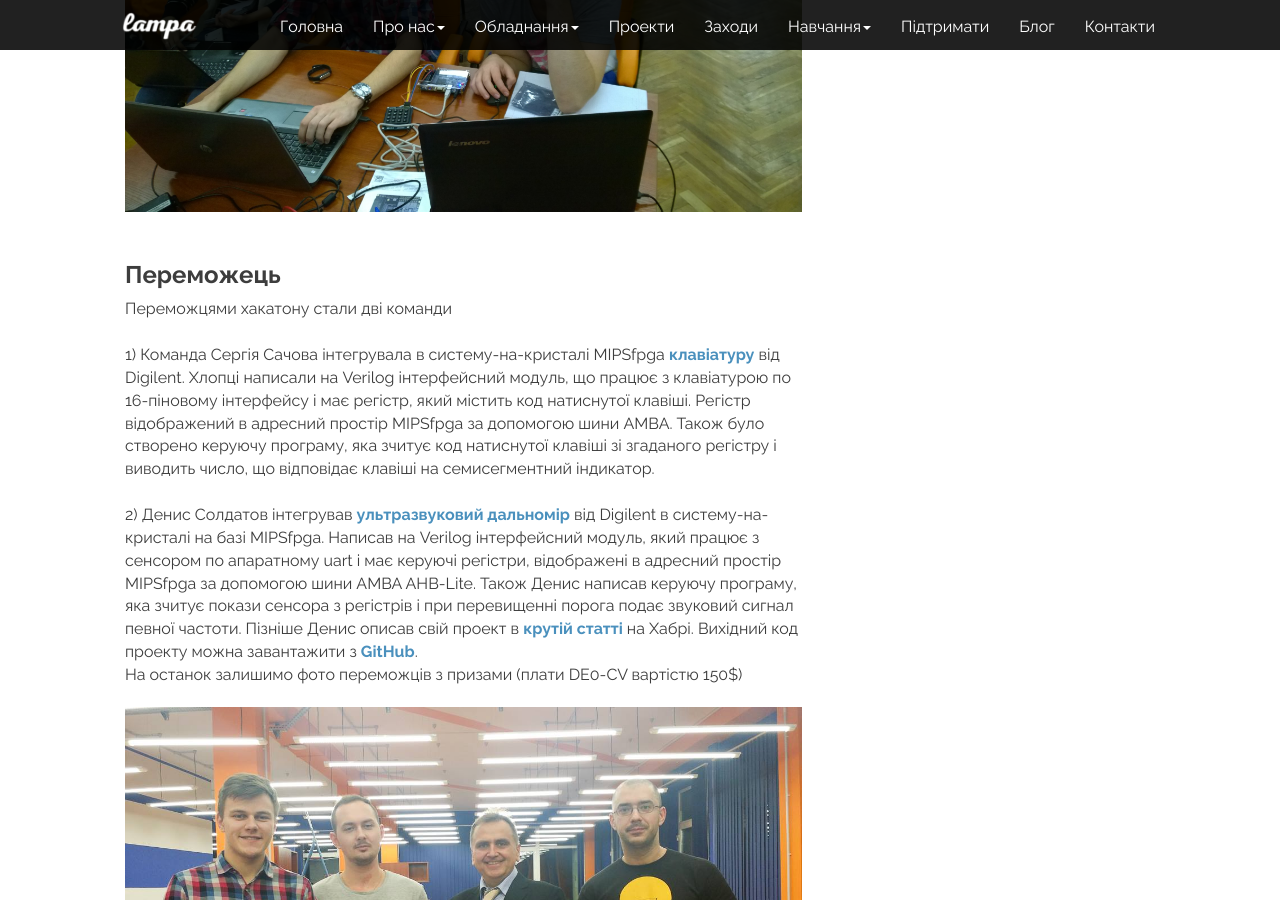
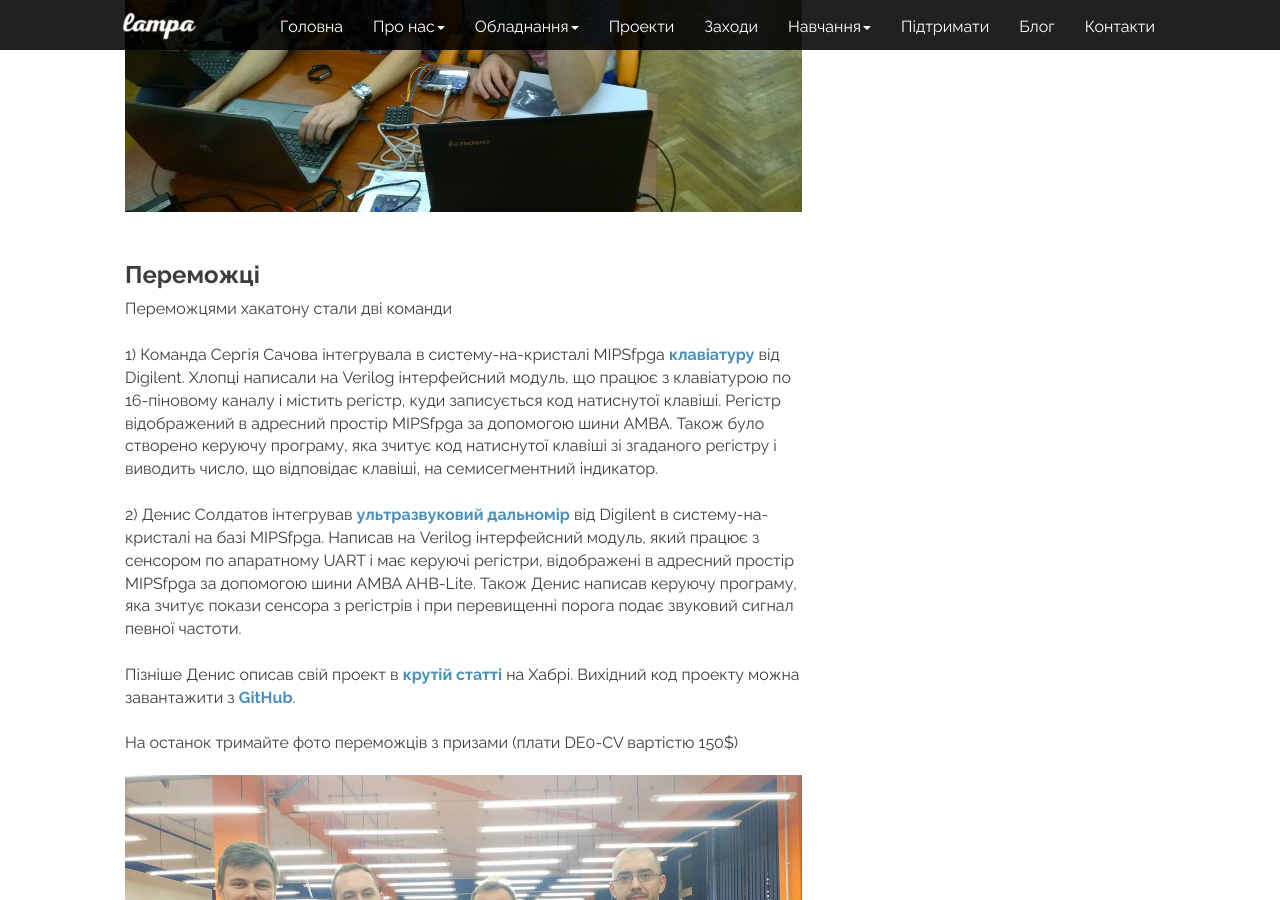
Before and after one commit to LampaLab/lampalab.github.io, a Jekyll site: the page built from _posts/events/2018-12-30-fpga-hackathon.md, in a window 1280 px wide and 900 px high, scrolled down 2072 px. Built offline with Jekyll 4.4.1, drawn with Linux system fonts in a browser that asks for light colours; nearby versions of some CDN libraries; library files that are not in the unit come from our copies; comment, search, counter and statistics services are not loaded; some of the changed text lies outside the part shown.

Commit message:
Minor changes

```diff
--- a/_posts/events/2018-12-30-fpga-hackathon.md
+++ b/_posts/events/2018-12-30-fpga-hackathon.md
@@ -35,18 +35,24 @@ category: [fpga, event]
 
 ![](/img/events/fpga-hackathon/fpga-hackathon2.jpg)
 
-### Переможець
+### Переможці
 
 Переможцями хакатону стали дві команди
 
 <br>
 
-1) Команда Сергія Сачова інтегрувала в систему-на-кристалі MIPSfpga **[клавіатуру](https://store.digilentinc.com/pmod-kypd-16-button-keypad/){:target="_blank"}** від Digilent. Хлопці написали на Verilog інтерфейсний модуль, що працює з клавіатурою по 16-піновому інтерфейсу і має регістр, який містить код натиснутої клавіші. Регістр відображений в адресний простір MIPSfpga за допомогою шини AMBA. Також було створено керуючу програму, яка зчитує код натиснутої клавіші зі згаданого регістру і виводить число, що відповідає клавіші на семисегментний індикатор.
+1) Команда Сергія Сачова інтегрувала в систему-на-кристалі MIPSfpga **[клавіатуру](https://store.digilentinc.com/pmod-kypd-16-button-keypad/){:target="_blank"}** від Digilent. Хлопці написали на Verilog інтерфейсний модуль, що працює з клавіатурою по 16-піновому каналу і містить регістр, куди записується код натиснутої клавіші. Регістр відображений в адресний простір MIPSfpga за допомогою шини AMBA. Також було створено керуючу програму, яка зчитує код натиснутої клавіші зі згаданого регістру і виводить число, що відповідає клавіші, на семисегментний індикатор.
 
 <br>
 
-2) Денис Солдатов інтегрував **[ультразвуковий дальномір](https://store.digilentinc.com/pmodmaxsonar-maxbotix-ultrasonic-range-finder/){:target="_blank"}** від Digilent в систему-на-кристалі на базі MIPSfpga. Написав на Verilog інтерфейсний модуль, який працює з сенсором по апаратному uart і має керуючі регістри, відображені в адресний простір MIPSfpga за допомогою шини AMBA AHB-Lite. Також Денис написав керуючу програму, яка зчитує покази сенсора з регістрів і при перевищенні порога подає звуковий сигнал певної частоти. Пізніше Денис описав свій проект в **[крутій статті](https://habrahabr.ru/post/316770){:target="_blank"}** на Хабрі. Вихідний код проекту можна завантажити з **[GitHub](https://github.com/Denis-Kingit/UltraSonicToMIPSfpga){:target="_blank"}**.
+2) Денис Солдатов інтегрував **[ультразвуковий дальномір](https://store.digilentinc.com/pmodmaxsonar-maxbotix-ultrasonic-range-finder/){:target="_blank"}** від Digilent в систему-на-кристалі на базі MIPSfpga. Написав на Verilog інтерфейсний модуль, який працює з сенсором по апаратному UART і має керуючі регістри, відображені в адресний простір MIPSfpga за допомогою шини AMBA AHB-Lite. Також Денис написав керуючу програму, яка зчитує покази сенсора з регістрів і при перевищенні порога подає звуковий сигнал певної частоти.
 
-На останок залишимо фото переможців з призами (плати DE0-CV вартістю 150$)
+<br>
+
+Пізніше Денис описав свій проект в **[крутій статті](https://habrahabr.ru/post/316770){:target="_blank"}** на Хабрі. Вихідний код проекту можна завантажити з **[GitHub](https://github.com/Denis-Kingit/UltraSonicToMIPSfpga){:target="_blank"}**.
+
+<br>
+
+На останок тримайте фото переможців з призами (плати DE0-CV вартістю 150$)
 
 ![](/img/events/fpga-hackathon/fpga-hackathon3.jpg)
```
Also changed, not shown: other parts of _posts/events/2018-12-30-fpga-hackathon.md (+1 -1 lines).
